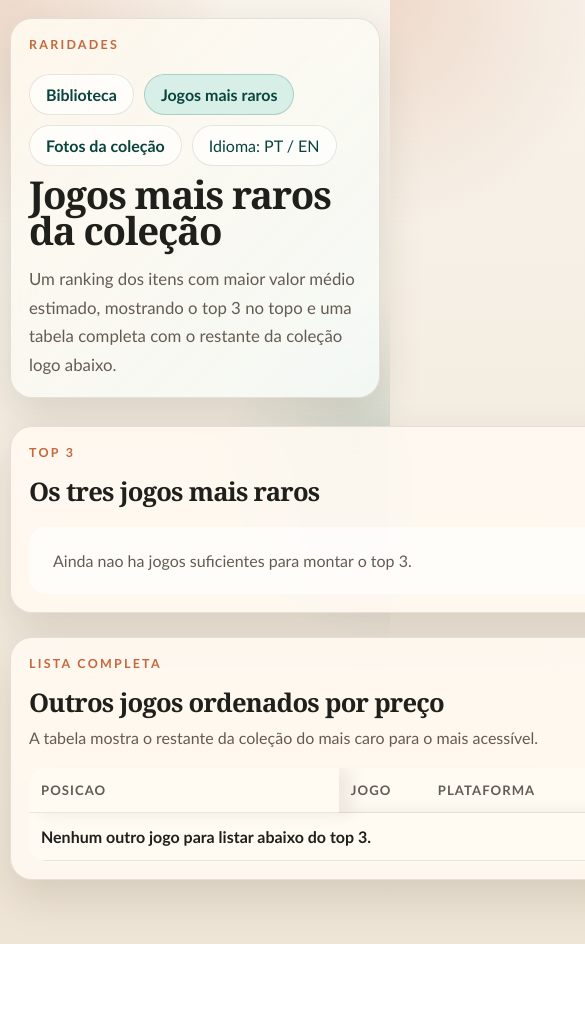
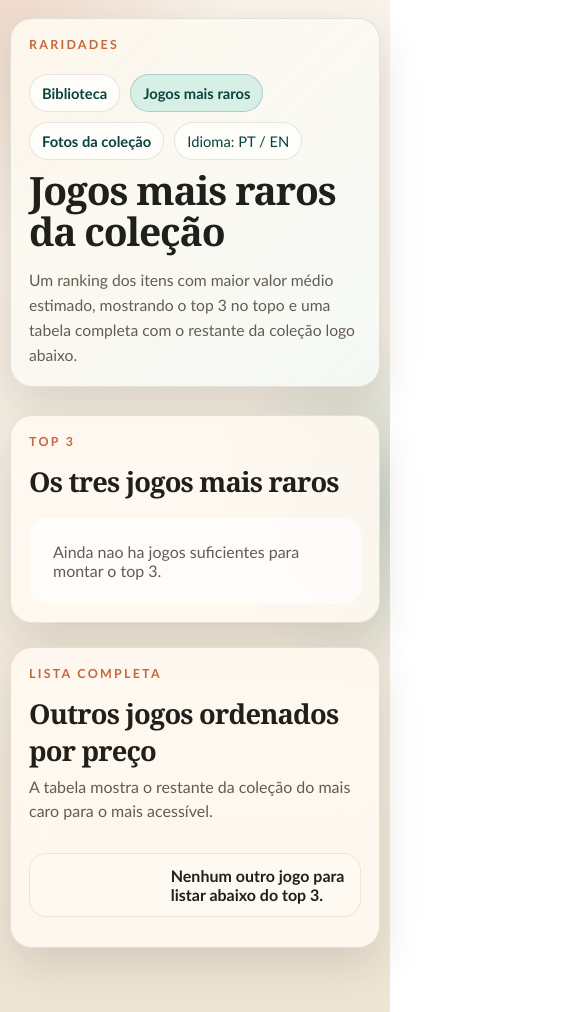
Before and after one commit to Guilherme-Campiotto/Game-Collection-Library, a website: page rare.html in a window 390 px wide. Shown: the top 1012 px of the page, 585 px wide, since content can reach past the window. Before the commit the page ends 944 px from the top, so only its background shows below. Drawn offline with Linux system fonts and the light colour scheme; no server answers.

Commit message:
Adjust rare page for mobile.

```diff
--- a/rare.js
+++ b/rare.js
@@ -185,14 +185,22 @@
 
     otherGames.forEach((game, index) => {
       const row = document.createElement("tr");
-      row.innerHTML = `
-        <td>${escapeHtml(String(index + 4))}</td>
-        <td>${escapeHtml(game.title)}</td>
-        <td>${escapeHtml(game.platform)}</td>
-        <td>${escapeHtml(game.genre)}</td>
-        <td>${escapeHtml(String(game.releaseYear))}</td>
-        <td>${escapeHtml(currency(game.averagePriceBrl))}</td>
-      `;
+      const cells = [
+        { label: t().tableRank, value: String(index + 4) },
+        { label: t().tableGame, value: game.title },
+        { label: t().tablePlatform, value: game.platform },
+        { label: t().tableGenre, value: game.genre },
+        { label: t().tableYear, value: String(game.releaseYear) },
+        { label: t().tablePrice, value: currency(game.averagePriceBrl) }
+      ];
+
+      cells.forEach((cell) => {
+        const tableCell = document.createElement("td");
+        tableCell.dataset.label = cell.label;
+        tableCell.textContent = cell.value;
+        row.appendChild(tableCell);
+      });
+
       elements.tableBody.appendChild(row);
     });
   }
--- a/styles.css
+++ b/styles.css
@@ -161,6 +161,7 @@ h2 {
   flex-wrap: wrap;
   gap: 12px;
   align-items: center;
+  padding-top: 10px;
 }
 
 .hero-actions {
@@ -518,13 +519,15 @@ textarea {
 
 .rare-podium {
   display: grid;
-  grid-template-columns: repeat(3, 1fr);
+  grid-template-columns: repeat(3, minmax(0, 1fr));
   gap: 18px;
 }
 
 .podium-card {
   position: relative;
   overflow: hidden;
+  width: 100%;
+  min-width: 0;
   min-height: 360px;
   padding: 18px;
   border-radius: 24px;
@@ -582,6 +585,7 @@ textarea {
   margin-top: 8px;
   font-size: clamp(1.8rem, 2.6vw, 2.6rem);
   line-height: 1;
+  overflow-wrap: anywhere;
 }
 
 .podium-meta {
@@ -623,6 +627,21 @@ textarea {
 
 .rare-games-table tbody tr:nth-child(odd) {
   background: rgba(255, 255, 255, 0.52);
+}
+
+.rare-table-panel {
+  overflow: hidden;
+}
+
+.rare-games-table th:first-child,
+.rare-games-table td:first-child {
+  min-width: 84px;
+  max-width: 100px;
+}
+
+.rare-games-table th:nth-child(2),
+.rare-games-table td:nth-child(2) {
+  min-width: 230px;
 }
 
 .gallery-hero {
@@ -948,6 +967,32 @@ textarea {
     border-radius: 22px;
   }
 
+  .hero-copy {
+    min-width: 0;
+  }
+
+  h1 {
+    font-size: clamp(2rem, 10vw, 2.7rem);
+    line-height: 1.05;
+    overflow-wrap: anywhere;
+  }
+
+  h2 {
+    font-size: clamp(1.45rem, 7vw, 2rem);
+    overflow-wrap: anywhere;
+  }
+
+  .site-nav-link {
+    padding: 9px 12px;
+    font-size: 0.92rem;
+  }
+
+  .hero-text {
+    font-size: 0.98rem;
+    line-height: 1.6;
+    overflow-wrap: anywhere;
+  }
+
   .hero-gallery,
   .stats-grid,
   .controls-grid,
@@ -963,7 +1008,83 @@ textarea {
   }
 
   .podium-card {
-    min-height: 320px;
+    min-height: 280px;
+    padding: 16px;
+  }
+
+  .podium-title {
+    font-size: clamp(1.45rem, 10vw, 2rem);
+  }
+
+  .podium-price {
+    font-size: 1.6rem;
+  }
+
+  .rare-table-panel .table-wrap {
+    overflow-x: visible;
+    border-radius: 0;
+  }
+
+  .rare-games-table {
+    min-width: 0;
+    width: 100%;
+    border-collapse: separate;
+    border-spacing: 0 12px;
+  }
+
+  .rare-games-table thead {
+    display: none;
+  }
+
+  .rare-games-table tbody,
+  .rare-games-table tr,
+  .rare-games-table td {
+    display: block;
+    width: 100%;
+  }
+
+  .rare-games-table tr {
+    overflow: hidden;
+    border: 1px solid rgba(62, 49, 29, 0.1);
+    border-radius: 18px;
+    background: rgba(255, 250, 242, 0.96);
+  }
+
+  .rare-games-table tbody tr:nth-child(odd) {
+    background: rgba(255, 250, 242, 0.96);
+  }
+
+  .rare-games-table th:first-child,
+  .rare-games-table td:first-child,
+  .rare-games-table th:nth-child(2),
+  .rare-games-table td:nth-child(2) {
+    position: static;
+    min-width: 0;
+    max-width: none;
+    box-shadow: none;
+  }
+
+  .rare-games-table td {
+    display: grid;
+    grid-template-columns: minmax(92px, 38%) minmax(0, 1fr);
+    gap: 12px;
+    align-items: start;
+    padding: 12px 14px;
+    border-bottom: 1px solid rgba(62, 49, 29, 0.08);
+    overflow-wrap: anywhere;
+  }
+
+  .rare-games-table td:last-child {
+    border-bottom: 0;
+  }
+
+  .rare-games-table td::before {
+    content: attr(data-label);
+    color: var(--muted);
+    font-size: 0.72rem;
+    font-weight: 800;
+    letter-spacing: 0.08em;
+    text-transform: uppercase;
   }
 
   .game-meta {
```
